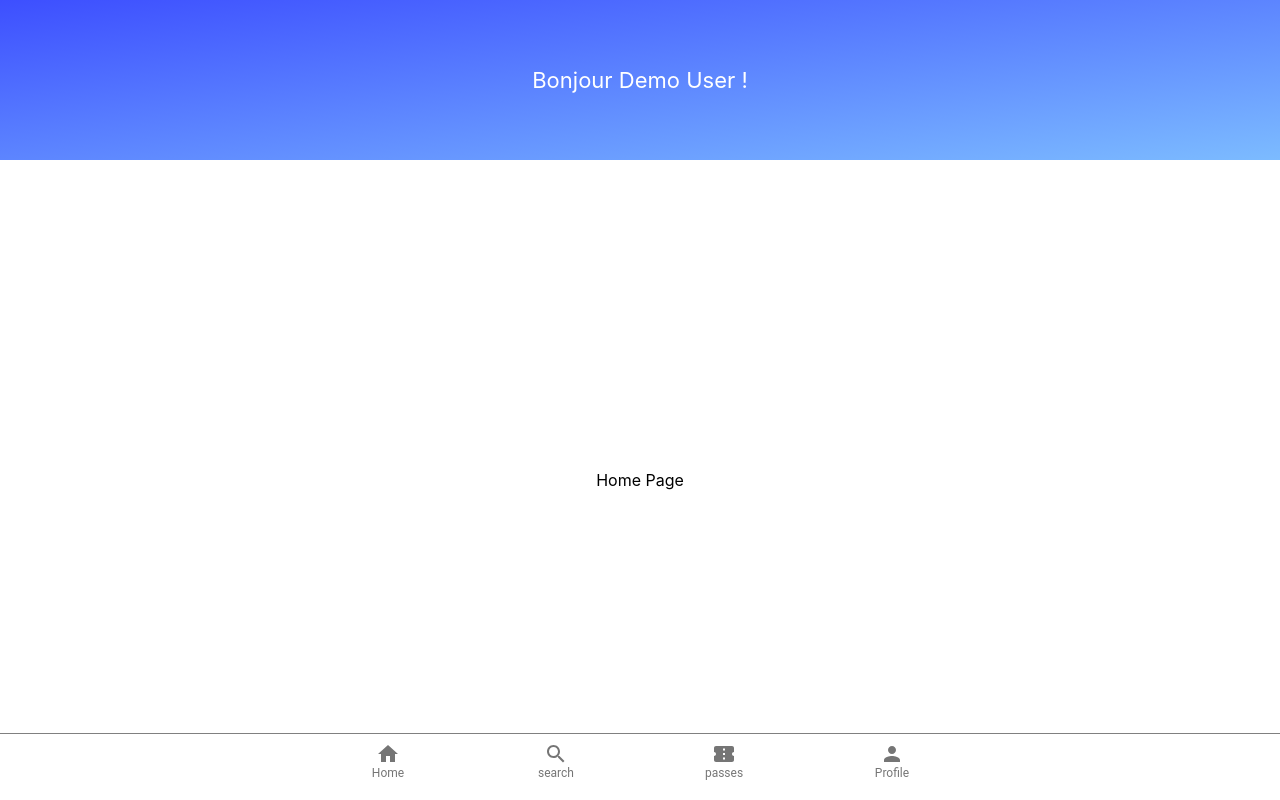
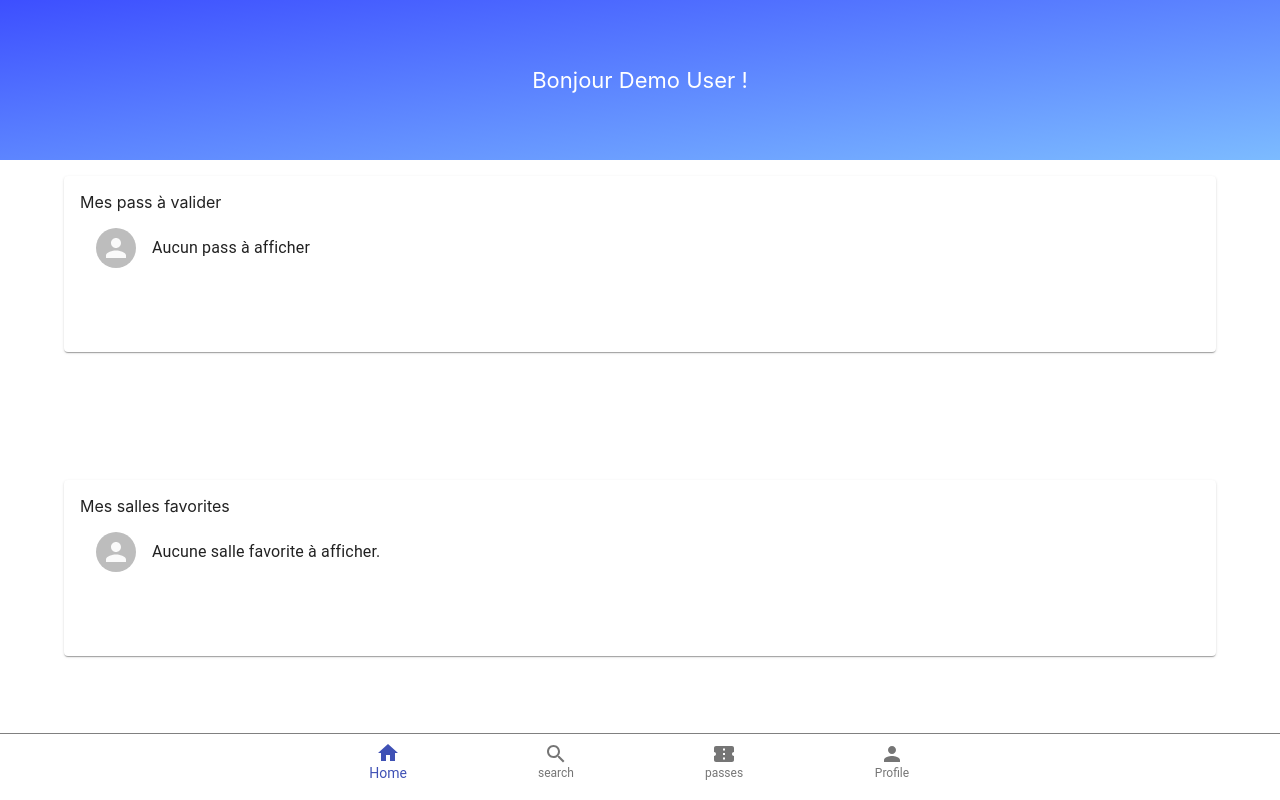
Before and after one commit to Alhuin/Sportify, a React (Create React App) app: page /app in a window 1280 px wide. Built offline with nearby package versions, Linux system fonts and the light colour scheme.

Commit message:
HomePage structure tabBar Home selected

```diff
--- a/package.json
+++ b/package.json
@@ -14,6 +14,7 @@
     "react-hook-screen-orientation": "^1.0.1",
     "react-redux": "^7.1.3",
     "react-router-dom": "^5.1.2",
+    "react-router-hash-history": "^0.2.3",
     "react-scripts": "3.2.0",
     "redux": "^4.0.4"
   },
--- a/src/components/HomeContent.js
+++ b/src/components/HomeContent.js
@@ -1,10 +1,12 @@
 import React, { Component } from 'react';
+import HomeCard from './homeCard';
 
 class HomeContent extends Component {
   render() {
     return(
-      <div className="content">
-        Home Page
+      <div className="content" style={{display:'flex'}}>
+          <HomeCard title="Mes pass à valider" text="Aucun pass à afficher"/>
+          <HomeCard title="Mes salles favorites" text="Aucune salle favorite à afficher."/>
       </div>
     );
   }
--- a/src/components/TabBar.js
+++ b/src/components/TabBar.js
@@ -10,7 +10,7 @@ class TabBar extends Component {
   constructor(props){
     super(props);
     this.state = {
-      value: "recents",
+      value: "home",
     };
 }
 
--- /dev/null
+++ b/src/components/homeCard.js
@@ -0,0 +1,53 @@
+import React from 'react';
+import { makeStyles } from '@material-ui/core/styles';
+import Card from '@material-ui/core/Card';
+import CardContent from '@material-ui/core/CardContent';
+import Typography from '@material-ui/core/Typography';
+import List from "@material-ui/core/List";
+import ListItem from "@material-ui/core/ListItem";
+import ListItemText from "@material-ui/core/ListItemText";
+import ListItemAvatar from "@material-ui/core/ListItemAvatar";
+import Avatar from "@material-ui/core/Avatar";
+
+const useStyles = makeStyles(theme => ({
+    card: {
+        width: '90%',
+        marginBottom: '10%',
+        height: '22vh',
+    },
+    media: {
+        height: 130,
+    },
+    demo: {
+        backgroundColor: theme.palette.background.paper,
+    },
+}));
+
+export default ({title, text}) => {
+    const classes = useStyles();
+    const [dense] = React.useState(false);
+
+
+    return (
+        <Card className={classes.card}>
+            <CardContent>
+                <Typography gutterBottom variant="h8" component="h8">
+                    {title}
+                </Typography>
+                    <div className={classes.demo}>
+                        <List dense={dense}>
+                            {/*{generateList()}*/}
+                            <ListItem alignItems="center">
+                                <ListItemAvatar>
+                                    <Avatar />
+                                </ListItemAvatar>
+                                <ListItemText
+                                    primary={text}
+                                />
+                            </ListItem>
+                        </List>
+                    </div>
+            </CardContent>
+        </Card>
+    );
+}
```
Also changed, not shown: public/manifest.json, 1 other file (tests, documents, lock files or other folders).
